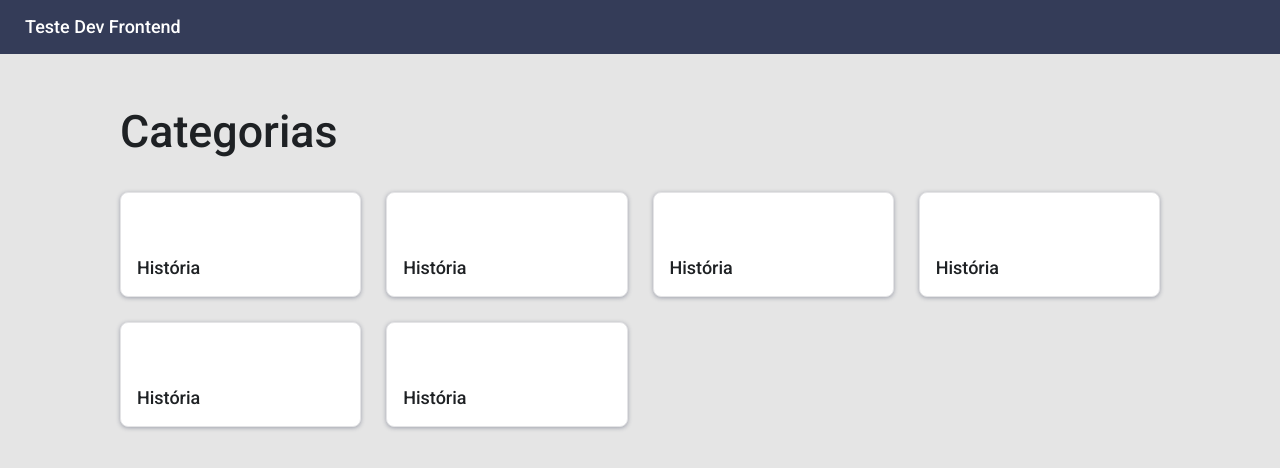
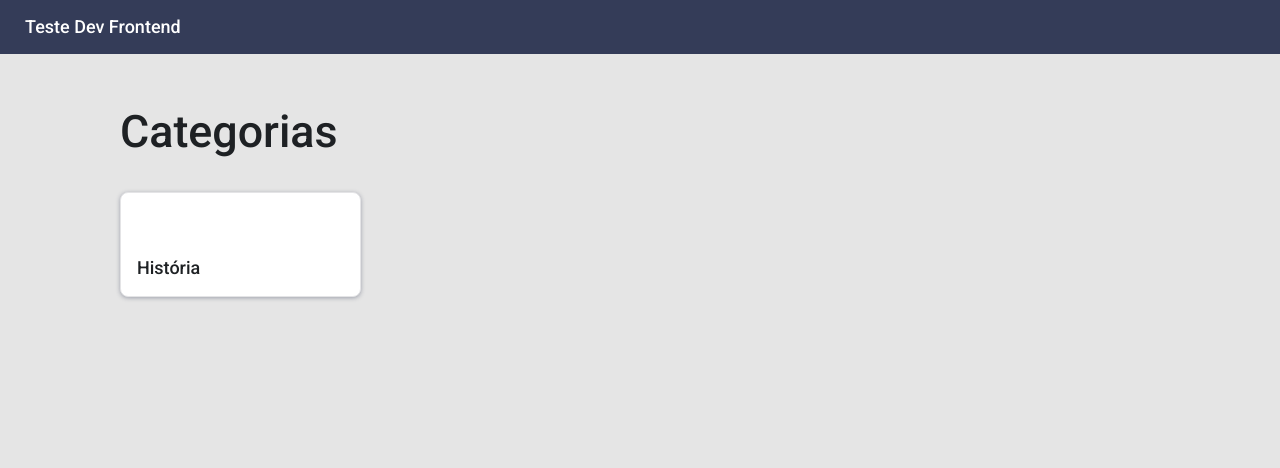
Before and after one commit to msfern/sas-frontend-challenge, a React (Create React App) app: page / in a window 1280 px wide. Shown: the top 468 px of the page. Built offline with nearby package versions, Linux system fonts and the light colour scheme.

Commit message:
Turn to BEM methodology

```diff
--- a/src/components/Category/index.js
+++ b/src/components/Category/index.js
@@ -2,7 +2,7 @@ import React from 'react';
 import './style.scss';
 
 const Category = () => {
-  return <div className="category-card">História</div>;
+  return <div className="category__card">História</div>;
 };
 
 export default Category;
--- a/src/components/Category/style.scss
+++ b/src/components/Category/style.scss
@@ -1,6 +1,6 @@
 @import '../../util/colors';
 
-.category-card {
+.category__card {
   height: 105px;
   background-color: $white;
   border: 1px solid $border;
--- a/src/pages/Categories/index.js
+++ b/src/pages/Categories/index.js
@@ -6,12 +6,7 @@ const Categories = () => {
   return (
     <div className="categories">
       <h1>Categorias</h1>
-      <section className="categories-list">
-        <Category />
-        <Category />
-        <Category />
-        <Category />
-        <Category />
+      <section className="categories__list">
         <Category />
       </section>
     </div>
--- a/src/pages/Categories/style.scss
+++ b/src/pages/Categories/style.scss
@@ -10,7 +10,7 @@
     font-weight: 500;
   }
 
-  &-list {
+  &__list {
     display: grid;
     grid-template-columns: repeat(auto-fill, minmax(240px, 1fr));
     gap: 25px;
--- a/src/pages/Question/index.js
+++ b/src/pages/Question/index.js
@@ -1,7 +1,16 @@
 import React from 'react';
+import Close from '../../components/Close/index';
 
 const Question = () => {
-  return <div>question</div>;
+  return (
+    <div className="question">
+      <header className="question__header">
+        <h1>historia</h1>
+        <Close />
+      </header>
+      <section className="question__container">perguntra</section>
+    </div>
+  );
 };
 
 export default Question;
```
